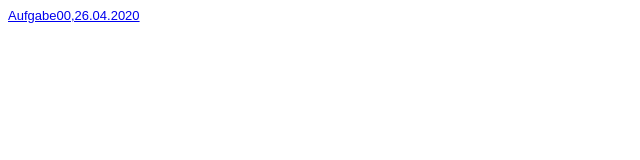
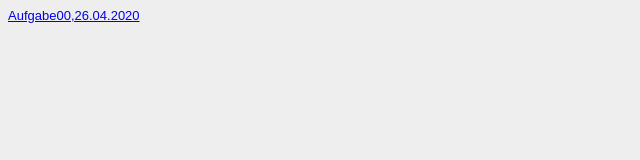
Before and after one commit to lauramoser/GIS-SS2020, a plain HTML site: page Steckbrief/steckbrief.htm in a window 1280 px wide. Shown: the whole page, without its empty margins (0-640 px from the left). Drawn offline with Linux system fonts and the light colour scheme.

Commit message:
Steckbrief aktualisiert

```diff
--- a/Steckbrief/steckbrief.htm
+++ b/Steckbrief/steckbrief.htm
@@ -7,7 +7,7 @@
 body {
 	font-family: arial;
 	font-size: small;
-	background: #eeeee
+	background: #eeeeee
 }
 </style>
 </head>
```
